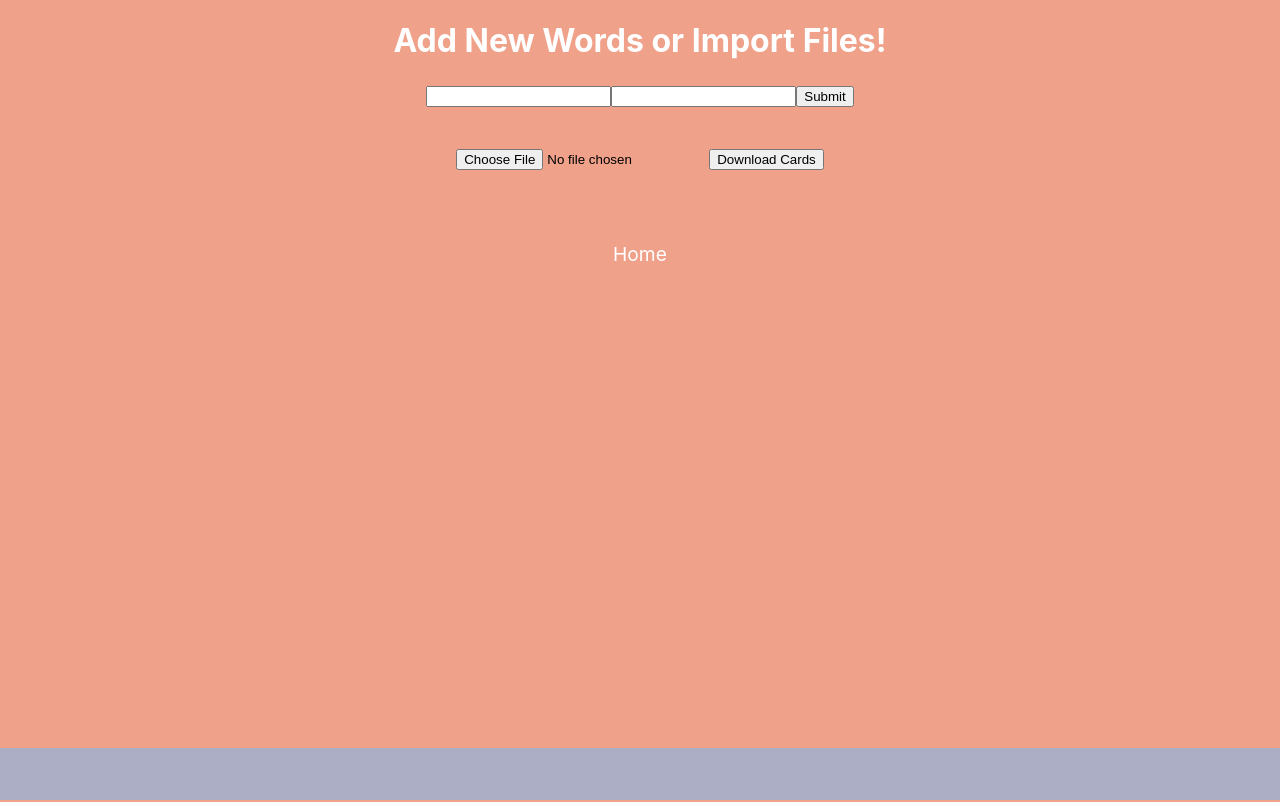
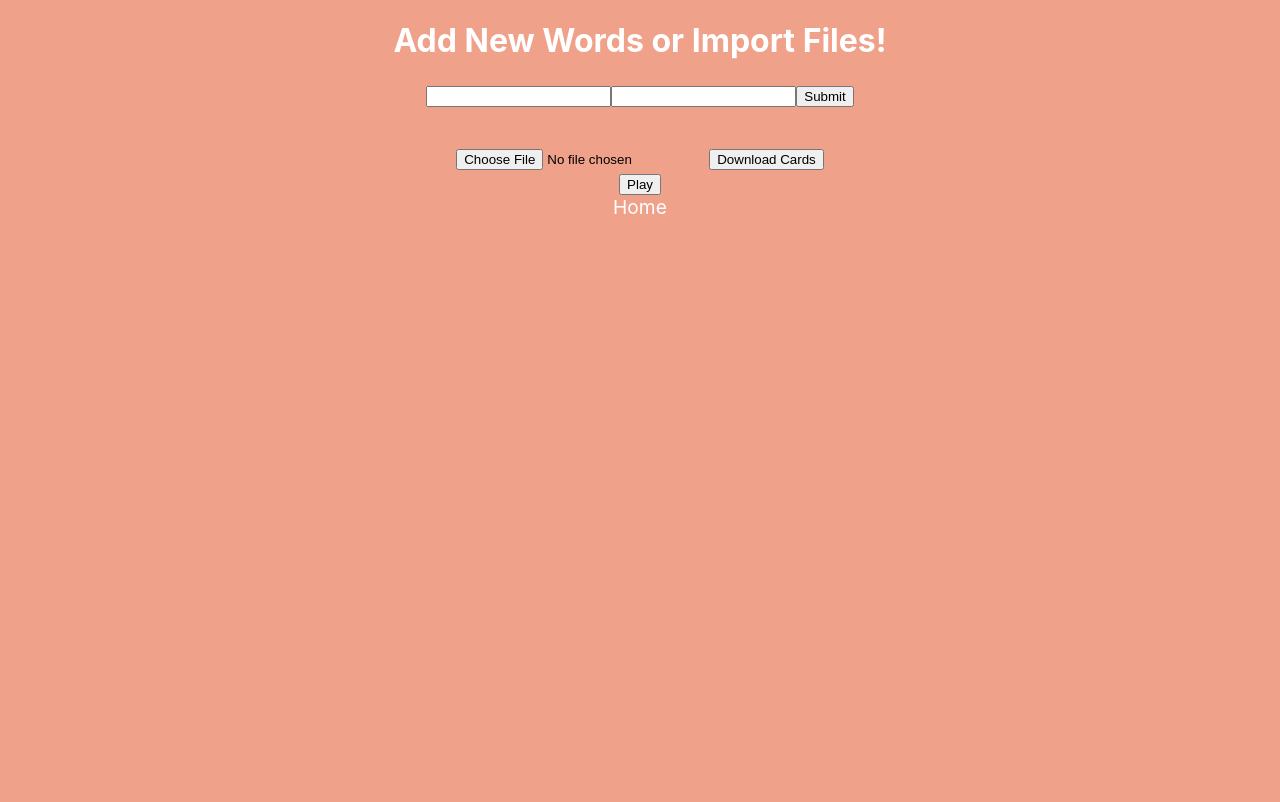
Before and after one commit to DivSam/McHacks, a React (Create React App) app in the folder client/: page /cards in a window 1280 px wide. Built offline with nearby package versions, Linux system fonts and the light colour scheme.

Commit message:
Add thing

```diff
--- a/client/src/App.js
+++ b/client/src/App.js
@@ -6,7 +6,7 @@ import AboutUs from "./about-us/AboutUs";
 import Home from "./home-page/Home";
 import { Routes, Route, Link } from "react-router-dom";
 import NameForm from "./main-game/input";
-import QuizGameControl from "./quizlets/QuizGameControl";
+import Cardsaver from "./quizlets/cardsaver";
 
 function App() {
   return (
@@ -22,10 +22,9 @@ function App() {
         ></Route>
         <Route path="text" element={<NameForm></NameForm>}></Route>
         <Route path="cards" element={
-        <div>
-          <QuizGameControl></QuizGameControl>
-        </div>
+          <Cardsaver></Cardsaver>
         }></Route>
+        <Route></Route>
       </Routes>
     </div>
   );
--- a/client/src/quizlets/QuizGameControl.js
+++ b/client/src/quizlets/QuizGameControl.js
@@ -1,6 +1,7 @@
 import React, { Component } from 'react';
 import Cardsaver from './cardsaver'
 import QuizGame from './QuizGame'
+import { Link } from 'react-router-dom';
 
 export default class QuizGameControl extends Component{
     constructor(props){
@@ -27,10 +28,9 @@ export default class QuizGameControl extends Component{
             return (
                 <div>
                     <Cardsaver save_cards = {this.save_cards}></Cardsaver>
-                    <div>
-                        <button type = 'button' onClick = {this.handlePlay}>Play</button>
-                    </div>
                 </div>
+
+
             )
         }
         else{
--- a/client/src/quizlets/cardsaver.js
+++ b/client/src/quizlets/cardsaver.js
@@ -42,7 +42,7 @@ export default class Cardsaver extends Component{
             cards_saved:this.state.cards_saved.concat([[this.state.text, this.state.answer]]),
             text:'',
             answer:''
-            }, () =>{this.props.save_cards(this.state.cards_saved)})
+            })
 
         /*this.props.save_cards(this.state.cards_saved)*/
         event.preventDefault();
@@ -89,7 +89,7 @@ export default class Cardsaver extends Component{
                     )
                 });
         return(
-            <body>
+            <div>
                 <div className='description'>
                     <h1 className='title'>Add New Words or Import Files!</h1>
                 </div>
@@ -104,27 +104,16 @@ export default class Cardsaver extends Component{
                             {cards_render}
                         </ol>
                     </div>
-
                     <input id = 'files' type = 'file' name = 'file' onChange={this.onFileChange}/>
 
                     <button type = 'button' onClick = {this.downloadCards}>Download Cards</button>
                     <br></br>
-            <br></br>
-            <br></br>
+                    <button type = 'button' onClick = {this.props.handlePlay}>Play</button>
                     <br></br>
                     <Link to="/" className="nav-links">Home</Link>
+
                 </div>
-        <div className="bottom">
-          <ul>
-            <a href="" className="nav-links">
-
-            </a>
-          </ul>
             </div>
-
-
-
-            </body>
 
         )
     }
```
Lines whose indentation alone changed are shown as unchanged.
